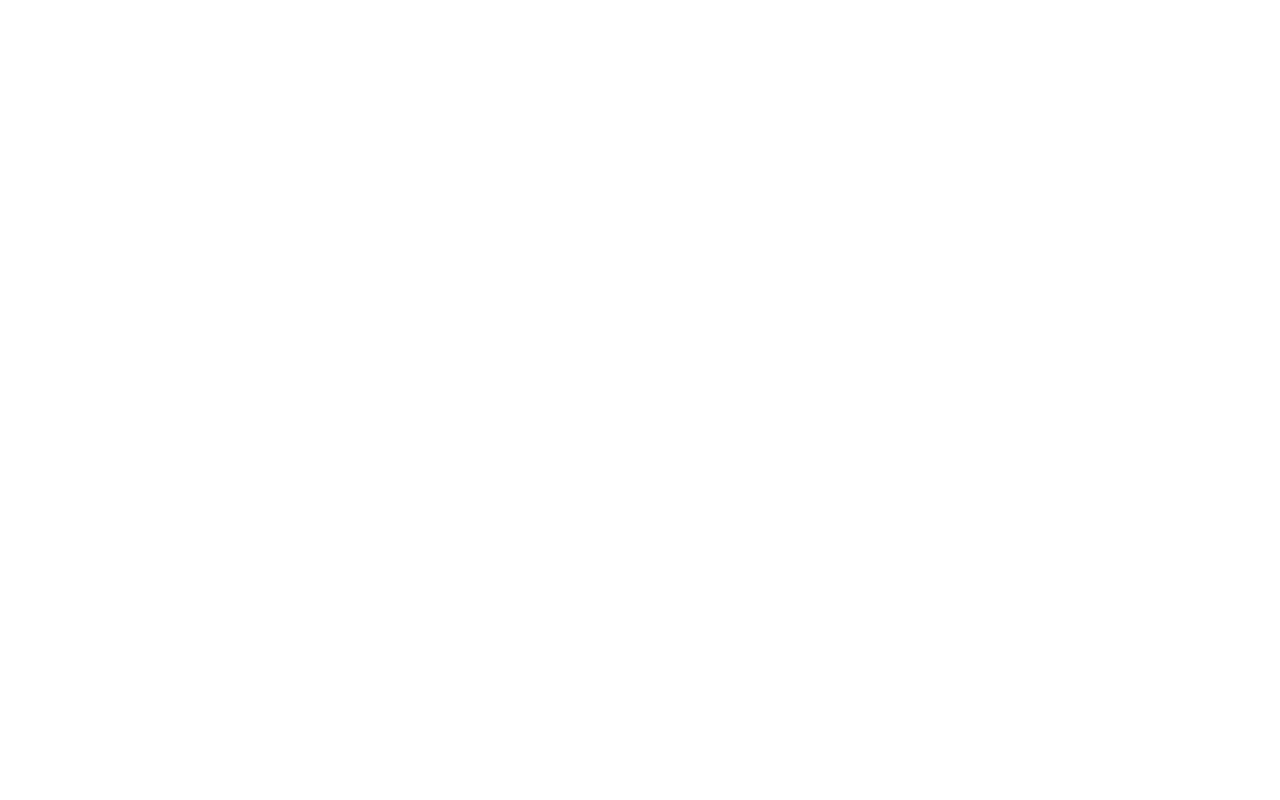
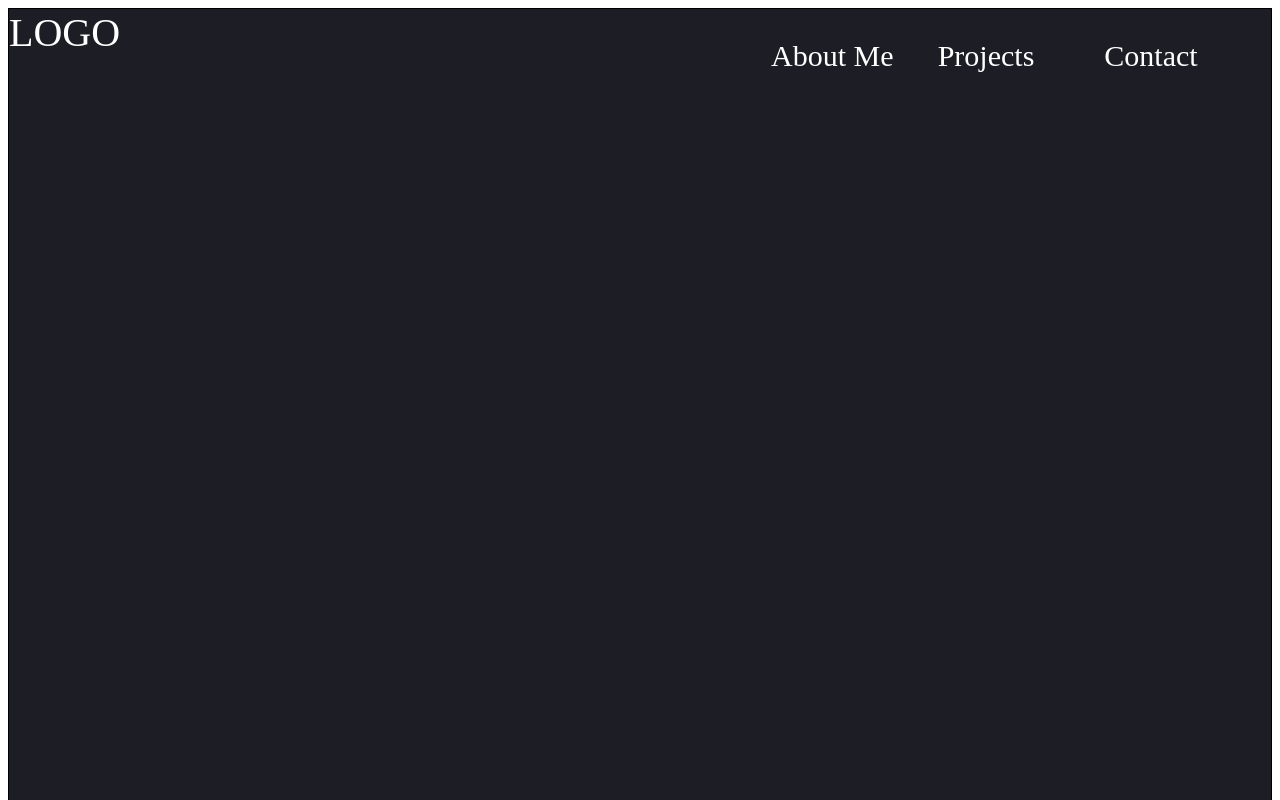
Before and after one commit to leesga8/Portfolio, a plain HTML site: page index.html in a window 1280 px wide. Shown: the top 800 px of the page. Drawn offline with Linux system fonts and the light colour scheme.

Commit message:
create sections and navbar

```diff
--- a/index.html
+++ b/index.html
@@ -8,8 +8,19 @@
   <title>Albert Lee</title>
 </head>
 <body>
-
-
+  <section class="hero">
+    <nav>
+      <div>LOGO</div>
+      <ul>
+        <li>About Me</li>
+        <li>Projects</li>
+        <li>Contact</li>
+      </ul>
+    </nav>
+  </section>
+  <section></section>
+  <section></section>
+  <footer></footer>
   <script src="app.js"></script>
 </body>
 </html>
--- a/styles.css
+++ b/styles.css
@@ -0,0 +1,35 @@
+section {
+  height: 500px;
+  background-color: white;
+  border: solid black 1px;
+}
+
+.hero {
+  background-color: #1c1d25;
+  height: 100vh;
+  color: white;
+  font-size: 40px;
+}
+
+footer {
+  height: 500px;
+  background-color: black;
+}
+
+nav {
+  display: flex;
+  justify-content: space-between;
+}
+
+ul {
+  display: flex;
+  list-style-type: none;
+  width: 500px;
+  justify-content: space-around;
+  font-size: 30px;
+}
+
+li {
+  width: 200px;
+  text-decoration: none;
+}
```
